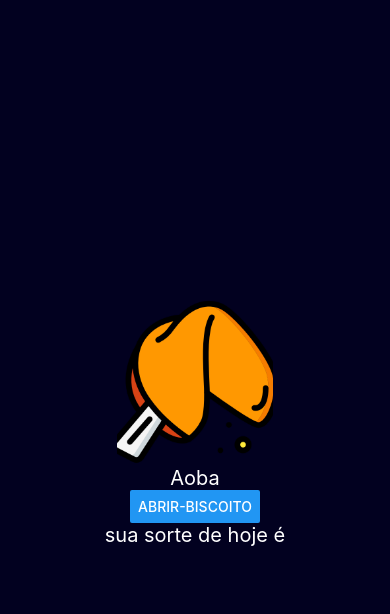
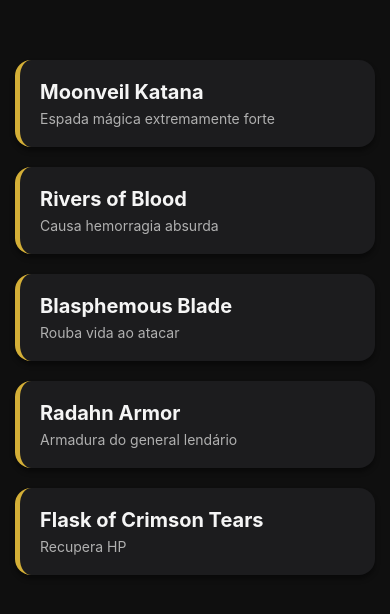
Before and after one commit to eidicaro/tecnicas-avancadas-em-programacao-web-e-mobile, a React Native app in the folder tapwm/: screen /Home in a window 390 px wide. Shown: the top 614 px of the page. Built offline with nearby package versions, Linux system fonts and the light colour scheme.

Commit message:
atv react lista

```diff
--- a/tapwm/App.js
+++ b/tapwm/App.js
@@ -1,6 +1,6 @@
 import { StatusBar } from 'expo-status-bar';
 import { StyleSheet, Text, View } from 'react-native';
-import Home from './src/Home'
+import { Home } from './src/Home'
 
 export default function App() {
   return (
--- a/tapwm/src/Home.tsx
+++ b/tapwm/src/Home.tsx
@@ -1,34 +1,39 @@
-import {View, Text, Image, Button} from 'react-native';
-import styles from './StyleHome';
-import { useState } from 'react';
+import React from 'react';
+import { View, Text, FlatList, Pressable } from 'react-native';
+import { styles } from './Styles';
 
-export default function Home(){
-    const [mensagem, setMensagem] = useState('sua sorte de hoje é')
+const DATA = [
+  { id: "1", title: "Moonveil Katana", desc: "Espada mágica extremamente forte" },
+  { id: "2", title: "Rivers of Blood", desc: "Causa hemorragia absurda" },
+  { id: "3", title: "Blasphemous Blade", desc: "Rouba vida ao atacar" },
+  { id: "4", title: "Radahn Armor", desc: "Armadura do general lendário" },
+  { id: "5", title: "Flask of Crimson Tears", desc: "Recupera HP" },
+];
 
-    const abrir = ()=> {
-        const numero = Math.floor(Math.random()*10)
-        const frases = [
-            "tenha bom dia",
-            "nobruzera apelão",
-            "isack gostoso1",
-            "isack gostoso2",
-            "isack gostoso3",
-            "isack gostoso4",
-            "isack gostoso5",
-            "isack gostosasso1",
-            "isack gostosasso2",
-            "isack gostosasso3",
-        ]
-        setMensagem(frases[numero])
-    }
+export function Home() {
 
-    return(
+    const renderItem = ({ item }: { item: { title: string, desc: string } }) => (
+        <Pressable
+            onPress={() => alert(`Você selecionou: ${item.title}`)}
+            style={({ pressed }) => [
+            styles.item,
+            pressed && { transform: [{ scale: 0.97 }] }
+            ]}
+        >
+            <Text style={styles.title}>{item.title}</Text>
+            <Text style={styles.desc}>{item.desc}</Text>
+        </Pressable>
+    );
 
+    return (
         <View style={styles.container}>
-            <Image source={require('../assets/biscoito.png')} style={styles.img}/>
-            <Text style={styles.text}>Aoba</Text>
-            <Button title="abrir-biscoito" onPress={abrir} />
-            <Text style={styles.text}>{mensagem}</Text>
+            <FlatList
+                numColumns={1}
+                style={styles.lista}
+                data={DATA}
+                keyExtractor={(item) => item.id}
+                renderItem={renderItem}
+            />
         </View>
-    )
+    );
 }
--- a/tapwm/src/StyleHome.tsx
+++ /dev/null
@@ -1,22 +0,0 @@
-import { StyleSheet } from "react-native";
-
-const styles = StyleSheet.create ({
-    container: {
-        flex: 1,
-        backgroundColor: "#020120",
-        alignItems: "center",
-        justifyContent: "center",
-    },
-    text: {
-        color: "#fff",
-        fontSize: 20,
-    },
-
-    img: {
-        height: "20%",
-        width: "40%",
-
-    }
-})
-
-export default styles
--- /dev/null
+++ b/tapwm/src/Styles.tsx
@@ -0,0 +1,44 @@
+import { StyleSheet } from "react-native";
+
+export const styles = StyleSheet.create({
+  container: {
+    flex: 1,
+    backgroundColor: '#0f0f0f',
+    paddingTop: 50,
+  },
+
+  lista: {
+    paddingHorizontal: 15,
+  },
+
+  item: {
+    backgroundColor: '#1c1c1e',
+    padding: 20,
+    marginVertical: 10,
+    borderRadius: 16,
+
+    borderLeftWidth: 5,
+    borderLeftColor: '#d4af37',
+
+    // sombra
+    shadowColor: '#000',
+    shadowOffset: { width: 0, height: 4 },
+    shadowOpacity: 0.4,
+    shadowRadius: 5,
+    elevation: 6,
+  },
+
+  title: {
+    fontSize: 20,
+    fontWeight: 'bold',
+    color: '#f5f5f5',
+  },
+
+  desc: {
+    fontSize: 14,
+    color: '#b0b0b0',
+    marginTop: 6,
+  },
+});
+
+export default styles
```
Also changed, not shown: 2 other files (tests, documents, lock files or other folders).
